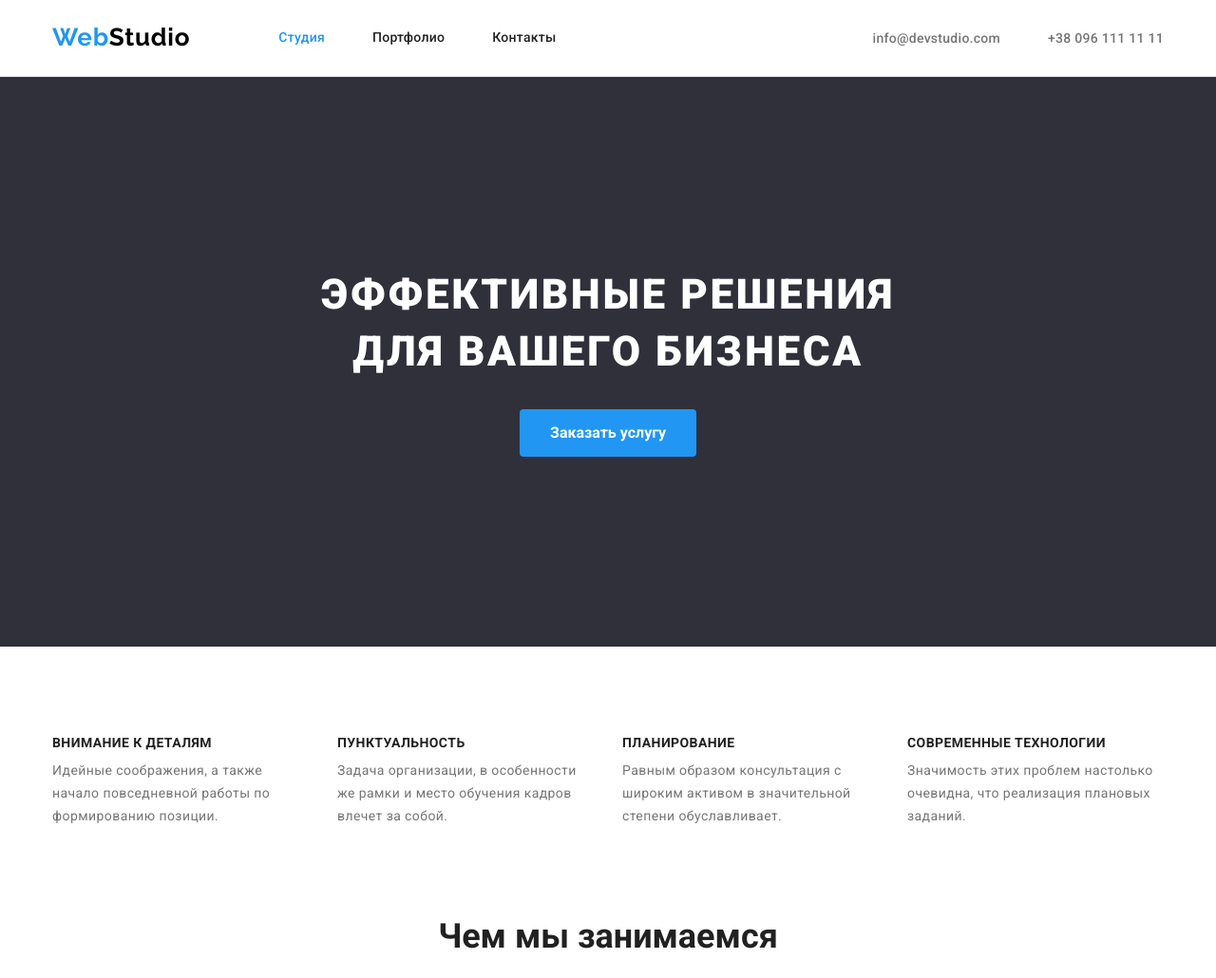
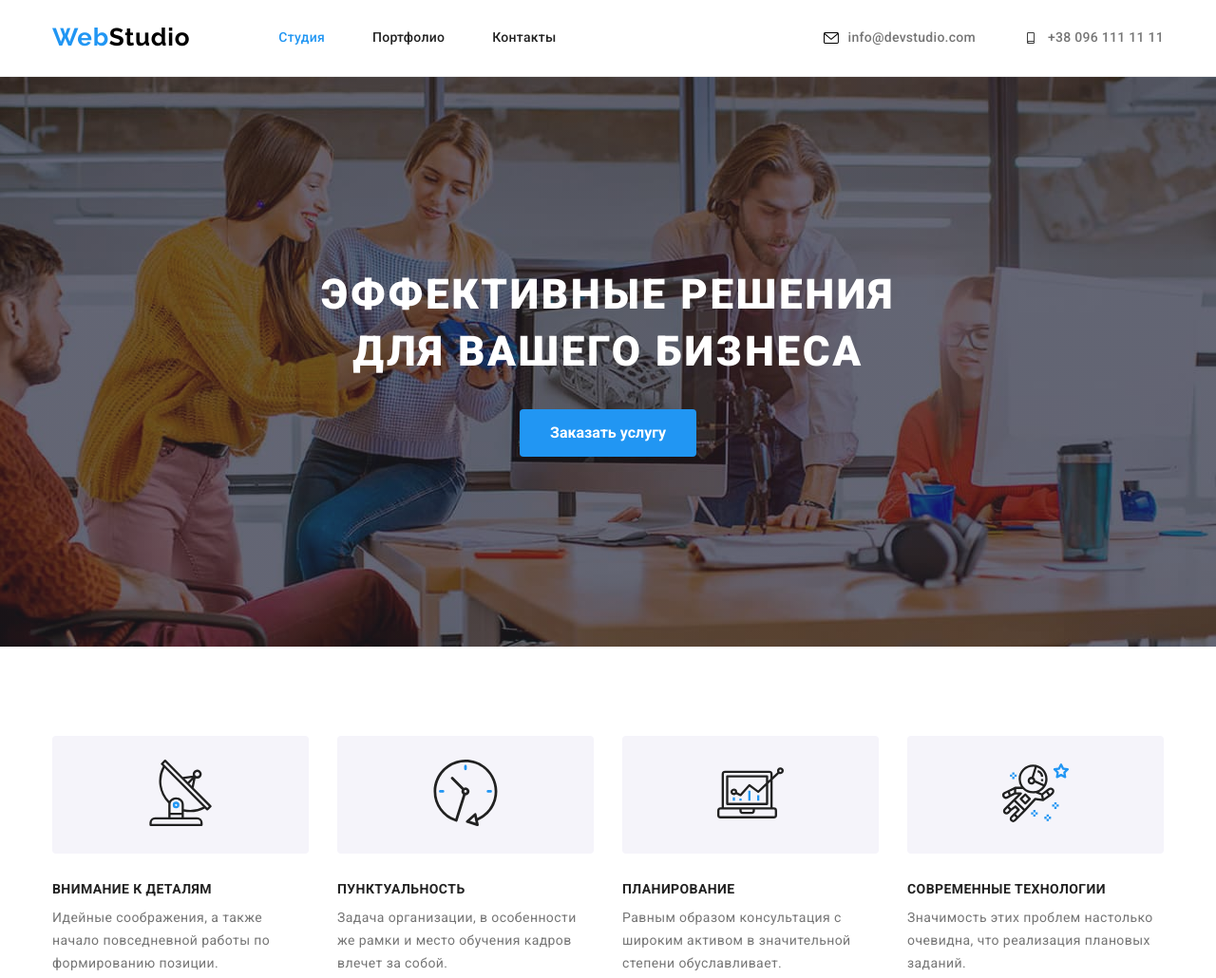
Before and after one commit to nikstyles/-goit-markup-hw-04, a plain HTML site: page index.html in a window 1280 px wide. Shown: the top 1030 px of the page at 95% size. Drawn offline with nearby package versions, Linux system fonts and the light colour scheme.

Commit message:
Добавил спрайт иконок
Добавил иконки в блок:
- контактов в шапке.
- в секции преимуществ

```diff
--- a/css/styles.css
+++ b/css/styles.css
@@ -100,6 +100,7 @@ ul {
 
 .site-nav-list-element {
   display: block;
+  align-items: center;
   padding-top: 32px;
   padding-bottom: 32px;
 
@@ -126,11 +127,14 @@ ul {
   line-height: 1.14;
   letter-spacing: 0.02em;
   color: var(--primary-text-color);
+  display: flex;
+  align-items: center;
 }
 
 .auth-nav-list-element:hover,
 .auth-nav-list-element:focus {
   color: var(--accent-color);
+  fill: var(--accent-color);
 }
 
 .site-nav-list-element.current-page {
@@ -142,13 +146,32 @@ ul {
   margin-left: auto;
 }
 
+.svg-auth {
+  margin-right: 10px;
+}
+
 .contacts .item + .item {
   margin-left: 50px;
 }
 
 /*  Hero  */
 .section-hero {
+  max-width: 1600px;
+  height: 600px;
+  margin-left: auto;
+  margin-right: auto;
+
+  background-image: linear-gradient(
+      to right,
+      rgba(47, 48, 58, 0.4),
+      rgba(47, 48, 58, 0.4)
+    ),
+    url(../images/hero.jpg);
   background-color: var(--footer-bg-color);
+  background-size: cover;
+  background-repeat: no-repeat;
+  background-position: center;
+
   text-align: center;
   padding-top: 200px;
   padding-bottom: 200px;
@@ -230,6 +253,7 @@ ul {
   letter-spacing: 0.03em;
   text-transform: uppercase;
   color: var(--title-text-color);
+  margin-top: 30px;
 }
 
 .benefits-item p {
@@ -240,6 +264,12 @@ ul {
 
   margin-top: 10px;
   width: 270px;
+}
+
+.svg-benefits {
+  background: var(--secondary-color);
+  border-radius: 4px;
+  padding: 25px 100px;
 }
 
 /* Чем мы занимаемся */
@@ -379,6 +409,12 @@ ul {
   margin-bottom: 30px;
 }
 
+.item-project:hover,
+.item-project:focus {
+  box-shadow: 0px 1px 1px rgba(0, 0, 0, 0.12), 0px 4px 4px rgba(0, 0, 0, 0.06),
+    1px 4px 6px rgba(0, 0, 0, 0.16);
+}
+
 .item-project:nth-child(3n) {
   margin-right: 0;
 }
--- a/index.html
+++ b/index.html
@@ -43,13 +43,19 @@
         </nav>
         <ul class="contacts list">
           <li class="item">
-            <a href="mailto:info@example.com" class="auth-nav-list-element"
-              >info@devstudio.com</a
+            <a href="mailto:info@example.com" class="auth-nav-list-element">
+              <svg class="svg-auth" width="16" height="12">
+                <use href="./images/icons.svg#icon-envelope"></use>
+              </svg>
+              info@devstudio.com</a
             >
           </li>
           <li class="item">
-            <a href="tel:+380991111111" class="auth-nav-list-element"
-              >+38 096 111 11 11</a
+            <a href="tel:+380991111111" class="auth-nav-list-element">
+              <svg class="svg-auth" width="16" height="12">
+                <use href="./images/icons.svg#icon-smartphone"></use>
+              </svg>
+              +38 096 111 11 11</a
             >
           </li>
         </ul>
@@ -71,6 +77,11 @@
           <h2 class="h-delete">Преимущества</h2>
           <ul class="benefits-list list">
             <li class="benefits-item list">
+              <div class="svg-benefits">
+                <svg width="70" height="70">
+                  <use href="./images/icons.svg#icon-antenna"></use>
+                </svg>
+              </div>
               <h3>Внимание к деталям</h3>
               <p>
                 Идейные соображения, а также начало повседневной работы по
@@ -78,6 +89,11 @@
               </p>
             </li>
             <li class="benefits-item list">
+              <div class="svg-benefits">
+                <svg width="70" height="70">
+                  <use href="./images/icons.svg#icon-clock"></use>
+                </svg>
+              </div>
               <h3>Пунктуальность</h3>
               <p>
                 Задача организации, в особенности же рамки и место обучения
@@ -85,6 +101,11 @@
               </p>
             </li>
             <li class="benefits-item list">
+              <div class="svg-benefits">
+                <svg width="70" height="70">
+                  <use href="./images/icons.svg#icon-diagram"></use>
+                </svg>
+              </div>
               <h3>Планирование</h3>
               <p>
                 Равным образом консультация с широким активом в значительной
@@ -92,6 +113,11 @@
               </p>
             </li>
             <li class="benefits-item list">
+              <div class="svg-benefits">
+                <svg width="70" height="70">
+                  <use href="./images/icons.svg#icon-astronaut"></use>
+                </svg>
+              </div>
               <h3>Современные технологии</h3>
               <p>
                 Значимость этих проблем настолько очевидна, что реализация
```
Also changed, not shown: portfolio.html (+10 -4 lines), images/hero.jpg (added), images/icons.svg (added).
